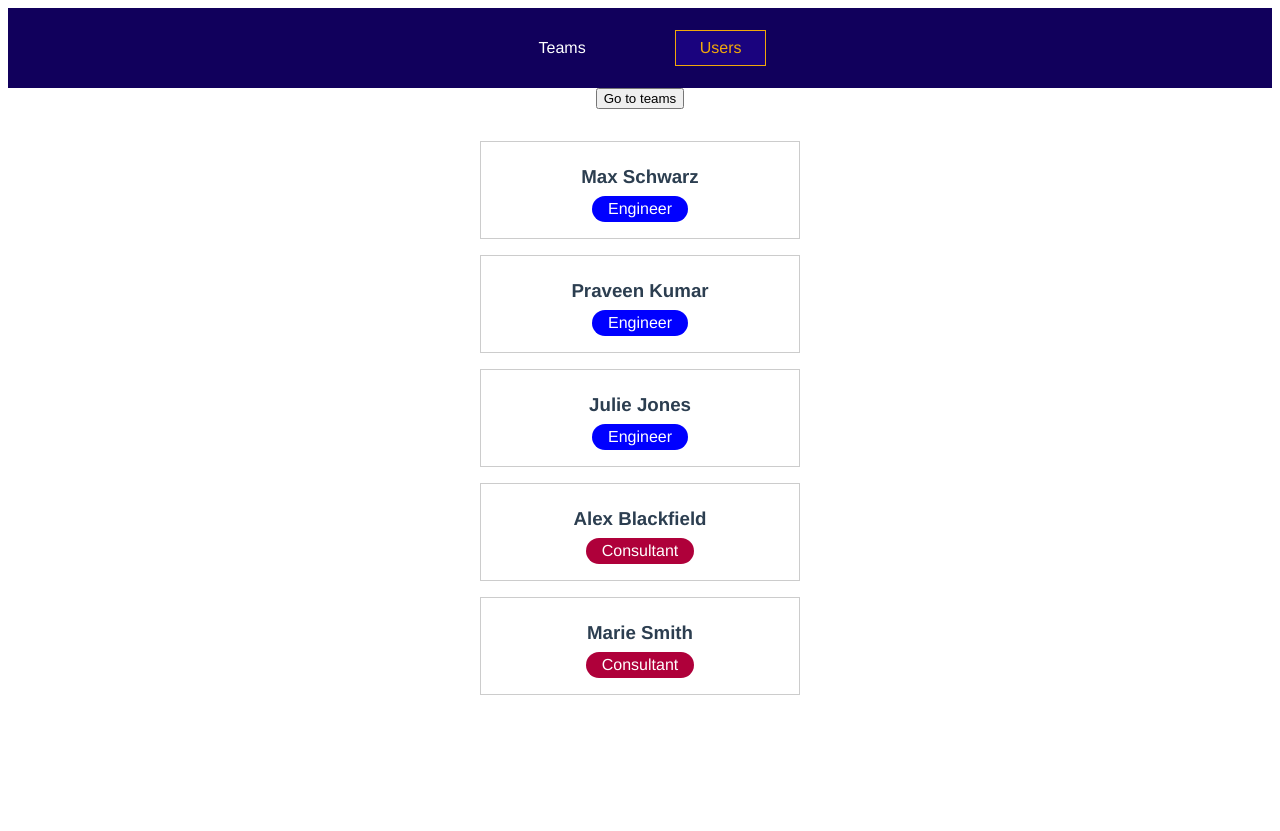
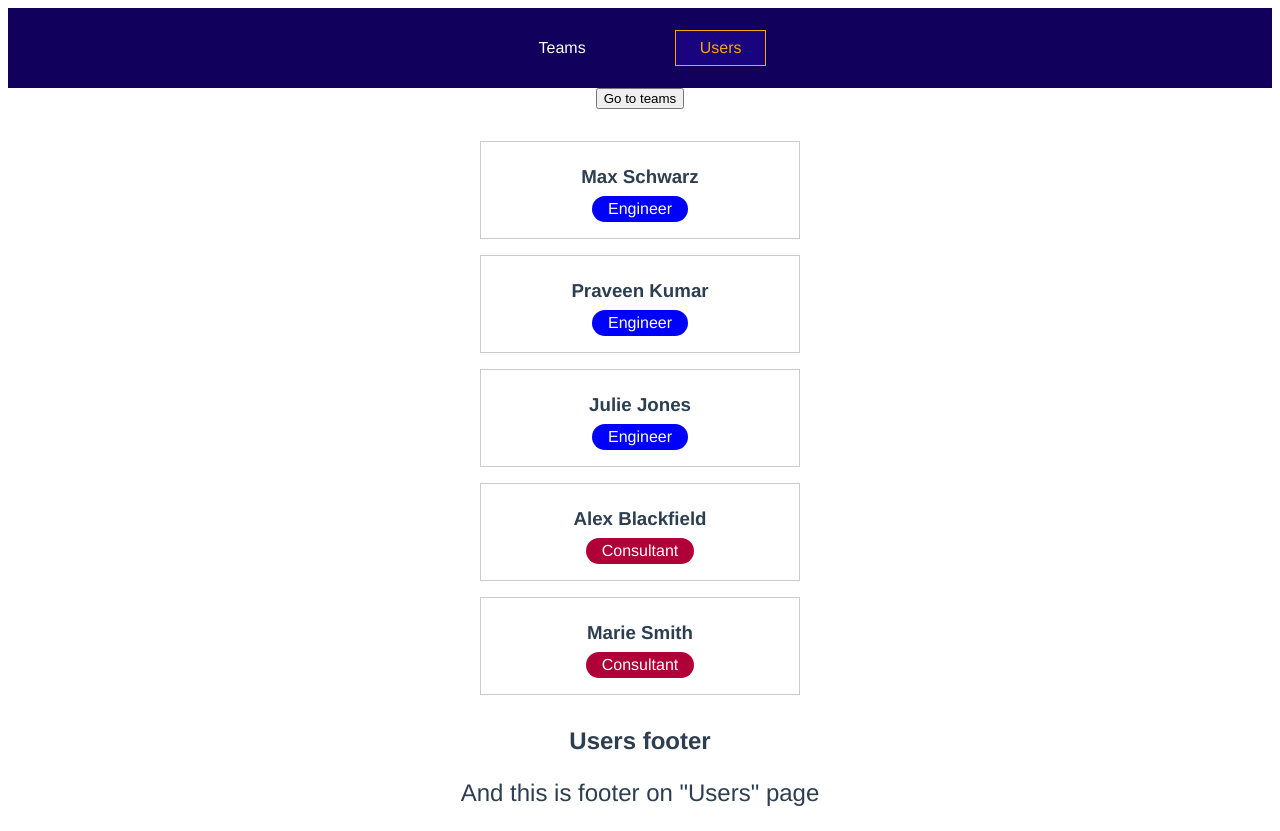
Before and after one commit to leokotman/users-teams-wrouter, a Vue app: page /users in a window 1280 px wide. Before the commit the page ends 800 px from the top, so only its background shows below. Built offline with nearby package versions, Linux system fonts and the light colour scheme.

Commit message:
named router views (several, footers)

```diff
--- a/src/App.vue
+++ b/src/App.vue
@@ -1,6 +1,11 @@
 <template>
   <the-navigation></the-navigation>
-  <router-view />
+  <main>
+    <router-view />
+  </main>
+  <footer>
+    <router-view name="footer"/>
+  </footer>
 </template>
 
 <script>
--- /dev/null
+++ b/src/components/teams/TeamsFooter.vue
@@ -0,0 +1,4 @@
+<template>
+    <h2>Teams Footer</h2>
+    <p>This is footer on "Teams" page</p>
+</template>
--- /dev/null
+++ b/src/components/users/UsersFooter.vue
@@ -0,0 +1,4 @@
+<template>
+    <h2>Users footer</h2>
+    <p>And this is footer on "Users" page</p>
+</template>
```
Also changed, not shown: src/main.js (+5 -3 lines).
